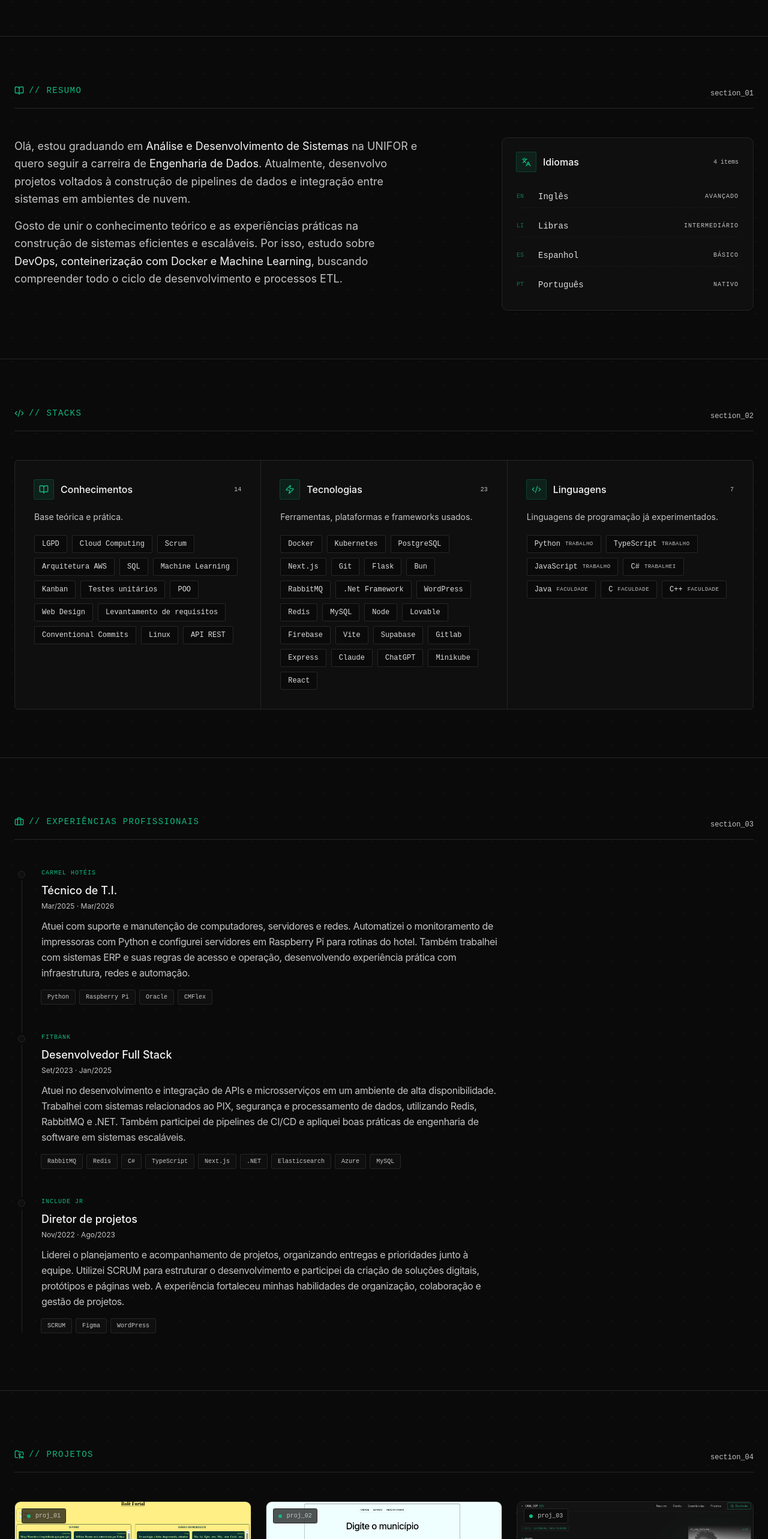
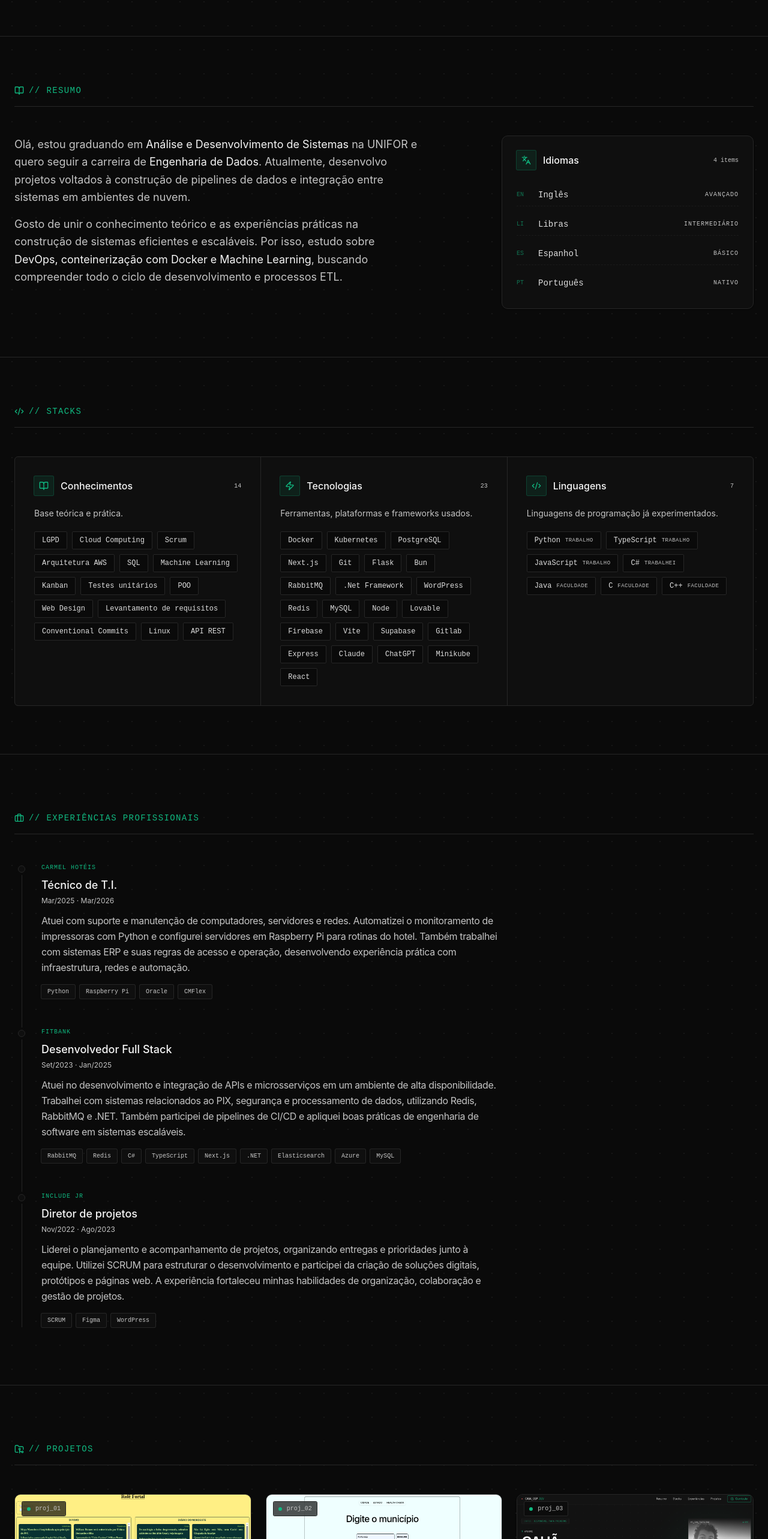
Before and after one commit to cauaosp/webportifolios, a Next.js app: page / in a window 1280 px wide. Shown: the part 817-3383 px from the top of the page at 60% size. Built offline with nearby package versions, Linux system fonts and the light colour scheme.

Commit message:
refactor: retirado section01 das seções para limpar o visual do site

```diff
--- a/src/components/sections/about/about.tsx
+++ b/src/components/sections/about/about.tsx
@@ -9,7 +9,7 @@ export function About() {
   return (
     <section id="resumo" className="py-20 px-6 border-b border-border">
       <div className="max-w-7xl mx-auto">
-        <SectionHeader index="section_01" label="// resumo" icon={BookOpen} />
+        <SectionHeader label="// resumo" icon={BookOpen} />
 
         <div className="grid lg:grid-cols-[1fr_420px] gap-12">
           <div className="max-w-2xl text-lg text-muted-foreground leading-relaxed space-y-4">
--- a/src/components/sections/experiences/experiences.tsx
+++ b/src/components/sections/experiences/experiences.tsx
@@ -5,7 +5,7 @@ export function Experiences() {
   return (
     <section id="experiencias" className="py-24 px-6 border-b border-border">
       <div className="max-w-7xl mx-auto">
-        <SectionHeader index="section_03" label="// experiências profissionais" icon={Briefcase} />
+        <SectionHeader label="// experiências profissionais" icon={Briefcase} />
 
         <ol className="relative border-l border-border ml-3 space-y-12">
           {JOBS.map((job, i) => (
--- a/src/components/sections/projects/projects.tsx
+++ b/src/components/sections/projects/projects.tsx
@@ -7,7 +7,7 @@ export function Projects() {
   return (
     <section id="projetos" className="py-24 px-6 border-b border-border">
       <div className="max-w-7xl mx-auto">
-      <SectionHeader index="section_04" label="// projetos" icon={FolderGit2} />
+      <SectionHeader label="// projetos" icon={FolderGit2} />
 
       <div className="grid md:grid-cols-3 gap-6">
         {PROJECTS.map((p, i) => (
--- a/src/components/sections/stacks/stacks.tsx
+++ b/src/components/sections/stacks/stacks.tsx
@@ -6,7 +6,7 @@ export function Stacks() {
   return (
     <section id="stack" className="py-20 px-6 border-b border-border">
       <div className="max-w-7xl mx-auto">
-        <SectionHeader index="section_02" label="// stacks" icon={Code2} />
+        <SectionHeader label="// stacks" icon={Code2} />
 
         <div className="grid md:grid-cols-3 gap-px bg-border overflow-hidden rounded-lg border border-border">
           {/* Conhecimentos */}
--- a/src/components/ui/section-header.tsx
+++ b/src/components/ui/section-header.tsx
@@ -1,19 +1,14 @@
 export function SectionHeader({
-  index,
   label,
   icon: Icon,
 }: {
-  index: string;
   label: string;
   icon: React.ComponentType<{ className?: string }>;
 }) {
   return (
-    <div className="mb-12 flex items-baseline justify-between border-b border-border pb-4">
-      <h2 className="text-sm font-mono text-accent uppercase tracking-widest flex items-center gap-2">
-        <Icon className="size-4" />
-        {label}
-      </h2>
-      <span className="text-xs text-muted-foreground font-mono">{index}</span>
-    </div>
+    <h2 className="mb-12 border-b border-border pb-4 text-sm font-mono text-accent uppercase tracking-widest flex items-center gap-2">
+      <Icon className="size-4" />
+      {label}
+    </h2>
   );
 }
```
